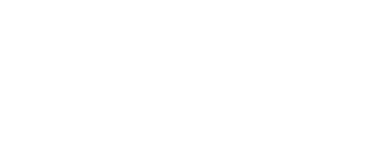
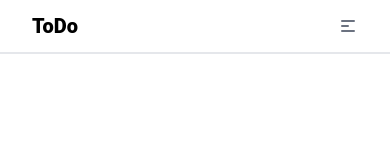
Before and after one commit to udeaghad/todo-schoolinka, a Next.js app: page / in a window 390 px wide. Shown: the top 160 px of the page. Built offline with nearby package versions, Linux system fonts and the light colour scheme.

Commit message:
Create mobile navbar

```diff
--- a/app/page.tsx
+++ b/app/page.tsx
@@ -1,6 +1,11 @@
+import NavBar from "@/components/NavBar/NavBar"
+
 export default function Home() {
   return (
     <main>
+      <div className="fixed top-0 w-full bg-white z-50">
+        <NavBar />
+      </div>
 
     </main>
   )
--- /dev/null
+++ b/components/NavBar/NavBar.tsx
@@ -0,0 +1,23 @@
+import {HiMenuAlt1} from 'react-icons/hi';
+
+const NavBar = () => {
+  return (
+    <nav className='p-3 border-b-2 w-full'>
+      <div className='px-5 flex justify-between w-full items-center'>
+        <div>
+          <h1 className='text-xl font-black'>
+            ToDo
+          </h1>
+        </div>
+
+        <div>
+          <HiMenuAlt1 className='text-xl text-gray-500'/>
+        </div>
+
+      </div>
+
+    </nav>
+  )
+}
+
+export default NavBar
--- a/package.json
+++ b/package.json
@@ -19,6 +19,7 @@
     "postcss": "8.4.29",
     "react": "18.2.0",
     "react-dom": "18.2.0",
+    "react-icons": "^4.11.0",
     "tailwindcss": "3.3.3",
     "typescript": "5.2.2"
   }
```
Also changed, not shown: 1 other file (tests, documents, lock files or other folders).
